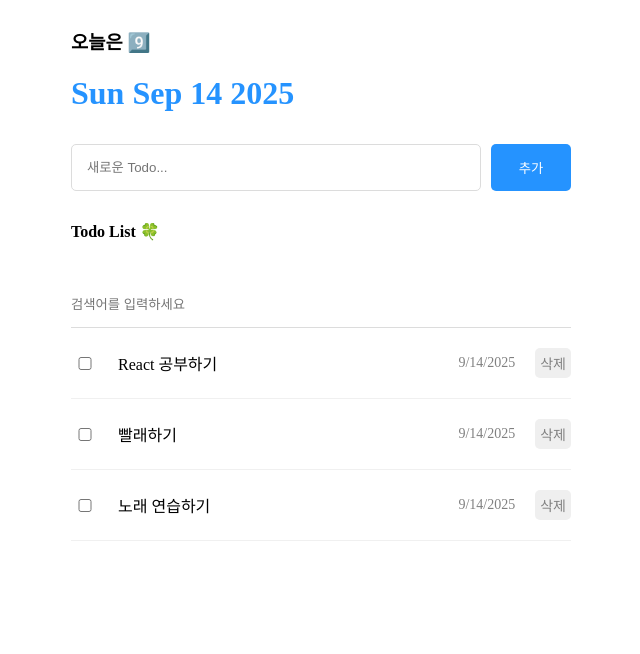
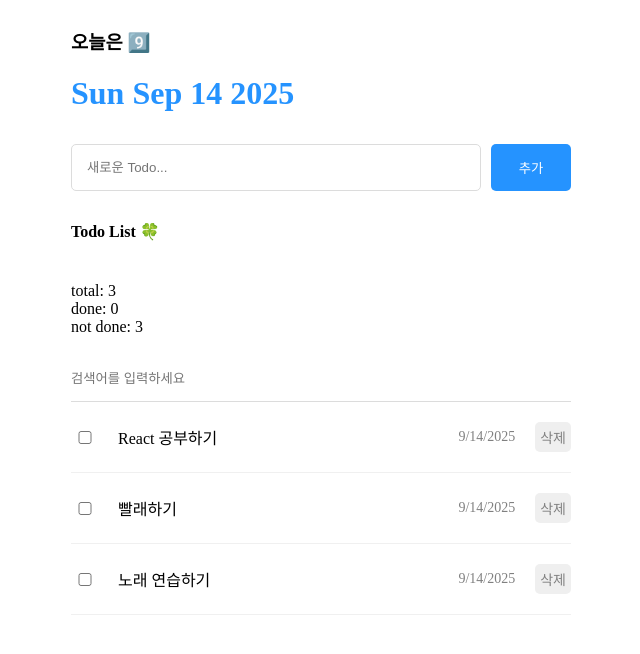
Before and after one commit to zuzubibi/2025-react, a React (Vite) app in the folder react-todolist/: page / in a window 1280 px wide. Shown: the top 654 px of the page, without its empty margins (319-959 px from the left). Built offline with nearby package versions, Linux system fonts and the light colour scheme.

Commit message:
chapter3) useMemo와 연산 최적화

```diff
--- a/react-todolist/src/components/List.jsx
+++ b/react-todolist/src/components/List.jsx
@@ -1,5 +1,5 @@
 import './List.css';
-import { useState } from "react";
+import { useState, useMemo } from "react";
 import TodoItem from "./TodoItem";
 
 const List = ({ todos, onUpdate, onDelete }) => {
@@ -23,9 +23,23 @@ const List = ({ todos, onUpdate, onDelete }) => {
 
     const filteredTodos = getFilteredData();
 
+    const { totalCount, doneCount, notDoneCount } = useMemo(() => {
+        console.log('get 호출!');
+
+        const totalCount = todos.length;
+        const doneCount = todos.filter((todo) => todo.isDone).length;
+        const notDoneCount = todos.filter((todo) => !todo.isDone).length;
+        return { totalCount, doneCount, notDoneCount };
+
+    }, [todos]);
     return (
         <div className="List">
             <h4>Todo List 🍀</h4>
+            <div>
+                <div>total: {totalCount}</div>
+                <div>done: {doneCount}</div>
+                <div>not done: {notDoneCount}</div>
+            </div>
             <input
                 value={search}
                 onChange={onChangeSearch}
```
